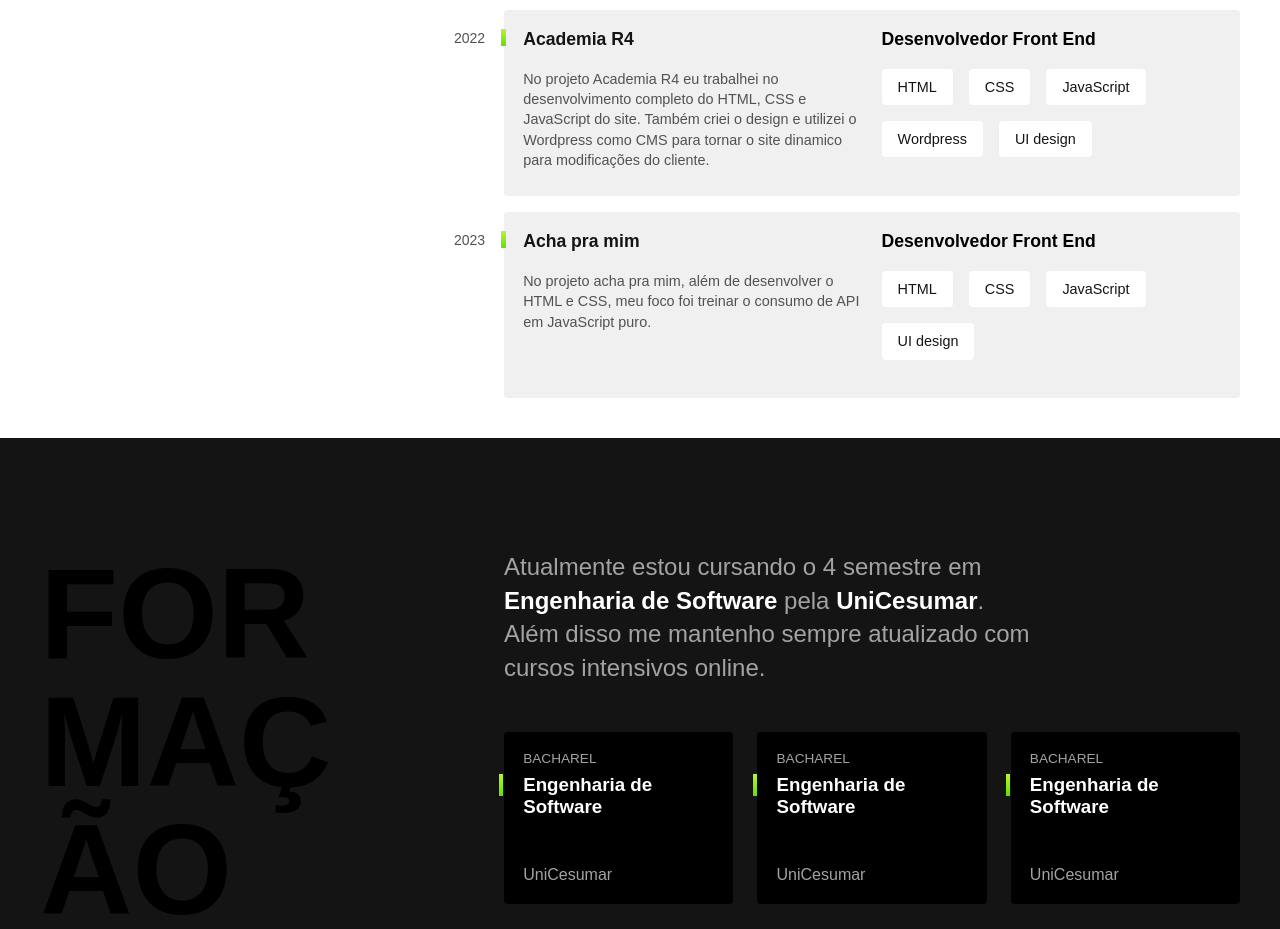
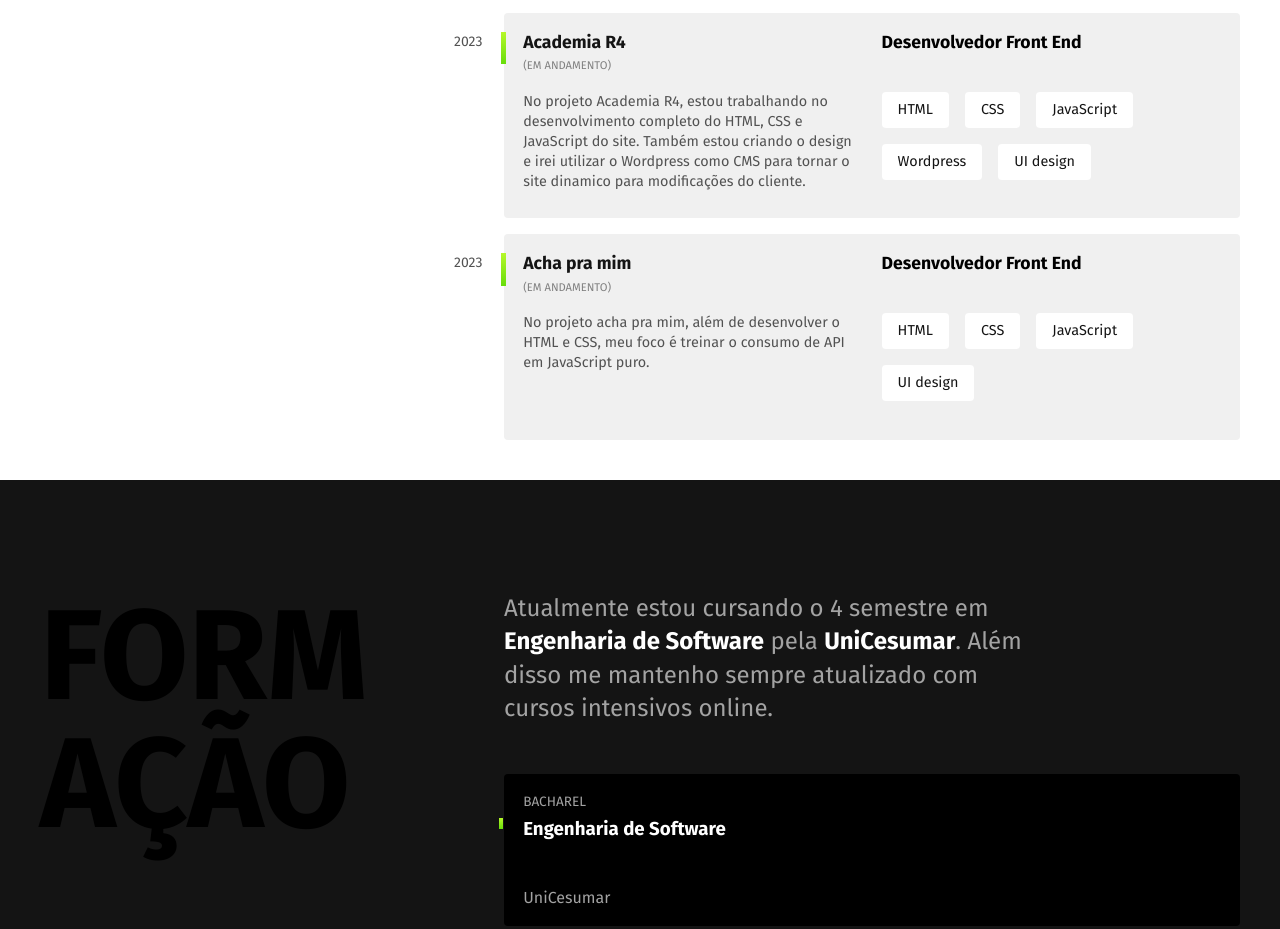
Before and after one commit to matheuscente/curriculo, a plain HTML site: page index.html in a window 1280 px wide. Shown: the part 1144-2073 px from the top of the page. Drawn offline with Linux system fonts and the light colour scheme.

Commit message:
alterações

```diff
--- a/css/experiencia.css
+++ b/css/experiencia.css
@@ -1,3 +1,6 @@
+a {
+    color: inherit;
+}
 .experiencia {
     margin: 0 auto;
     padding: 1.5rem;
@@ -76,6 +79,20 @@
     top: 20px;
 }
 
+.exp-lista-item h2 {
+    gap: 0.4rem;
+    display: flex;
+    flex-direction: column;
+}
+
+h2 span {
+    color: gray;
+    font-weight: 100;
+    font-size: 0.7rem;
+    text-transform: uppercase;
+
+}
+
 @media (max-width: 800px) {
 
     .p-principal {
--- a/css/footer.css
+++ b/css/footer.css
@@ -45,6 +45,15 @@
     font-size: 1.5rem;
 }
 
+.redes {
+    width: fit-content;
+}
+
+.redes:hover {
+    transition: .5s;
+    transform: scale(1.1);
+}
+
 @media (max-width: 800px) {
     .footer-conteiner {
         padding-bottom: 3rem;
--- a/index.html
+++ b/index.html
@@ -3,8 +3,12 @@
 <head>
     <meta charset="UTF-8">
     <meta name="viewport" content="width=device-width, initial-scale=1.0">
+    <meta name="description" content="Desenvolvedor front end no paraná, disponível para freelancer e buscando vaga júnior">
     <title>Vicente - Front End developer</title>
     <link rel="stylesheet" href="./css/style.css">
+    <link rel="preconnect" href="https://fonts.googleapis.com">
+    <link rel="preconnect" href="https://fonts.gstatic.com" crossorigin>
+    <link href="https://fonts.googleapis.com/css2?family=Fira+Sans:wght@400;700&display=swap" rel="stylesheet">
 </head>
 <body>
     <header class="menu">
@@ -28,7 +32,7 @@
             </div>
         </article>
 
-        <article class="experiencia">
+        <article id="experiencia" class="experiencia">
                 <h1 class="titulo-maior">experiência</h1>
 
             <div class="experiencia-conteiner">
@@ -39,8 +43,6 @@
                         <span class="ano">2023</span>
                             <h2 class="titulo1">Bikcraft</h2>
                             <p class="exp-p">No projeto Bikcraft eu trabalhei no desenvolvimento completo do HTML, CSS e JavaScript do site. é um projeto de curso porém montei codifiquei antes de assistir as aulas, somente olhando o design no figma. </p>
-
-
                             <h2 class="titulo2">Desenvolvedor Front End</h2>
                             <ul class="lista-habilidades">
                                 <li>HTML</li>
@@ -50,11 +52,12 @@
 
                     </li>
 
-                    <li class="exp-lista-item">
+                    <li>
+                        <a class="exp-lista-item" href="https://matheuscente.github.io/r4academia/" target="_blank">
 
-                            <span class="ano">2022</span>
-                            <h2 class="titulo1">Academia R4</h2>
-                            <p class="exp-p">No projeto Academia R4 eu trabalhei no desenvolvimento completo do HTML, CSS e JavaScript do site. Também criei o design e utilizei o Wordpress como CMS para tornar o site dinamico para modificações do cliente.</p>
+                            <span class="ano">2023</span>
+                            <h2 class="titulo1">Academia R4 <span>(em andamento)</span></h2>
+                            <p class="exp-p">No projeto Academia R4, estou trabalhando no desenvolvimento completo do HTML, CSS e JavaScript do site. Também estou criando o design e irei utilizar o Wordpress como CMS para tornar o site dinamico para modificações do cliente.</p>
 
 
                             <h2 class="titulo2">Desenvolvedor Front End</h2>
@@ -65,15 +68,14 @@
                                 <li>Wordpress</li>
                                 <li>UI design</li>
                             </ul>
-
+                        </a>
                     </li>
 
-                    <li class="exp-lista-item">
+                    <li >
+                        <a class="exp-lista-item" href="https://matheuscente.github.io/buscacep/" target="_blank" >
                             <span class="ano">2023</span>
-                            <h2 class="titulo1">Acha pra mim</h2>
-                            <p class="exp-p">No projeto acha pra mim, além de desenvolver o HTML e CSS, meu foco foi treinar o consumo de API em JavaScript puro.</p>
-
-
+                            <h2 class="titulo1">Acha pra mim <span>(em andamento)</span></h2>
+                            <p class="exp-p">No projeto acha pra mim, além de desenvolver o HTML e CSS, meu foco é treinar o consumo de API em JavaScript puro.</p>
                             <h2 class="titulo2">Desenvolvedor Front End</h2>
                             <ul class="lista-habilidades">
                                 <li>HTML</li>
@@ -81,7 +83,7 @@
                                 <li>JavaScript</li>
                                 <li>UI design</li>
                             </ul>
-
+                        </a>
                     </li>
 
                 </ul>
@@ -91,7 +93,7 @@
 
 
 
-        <article class="formacao-bg">
+        <article id="formacao" class="formacao-bg">
             <div class="formacao-conteiner">
                 <h1 class="titulo-maior">formação</h1>
                 <div>
@@ -99,16 +101,6 @@
                         pela <strong>UniCesumar</strong>. Além disso me mantenho sempre atualizado com cursos intensivos online.
                     </p>
                     <div class="formacoes">
-                        <div class="formacoes-item">
-                            <span class="formacoes-item-span">bacharel</span>
-                            <h3 class="formacoes-item-titulo">Engenharia de Software</h3>
-                            <span class="formacoes-item-span">UniCesumar</span>
-                        </div>
-                        <div class="formacoes-item">
-                            <span class="formacoes-item-span">bacharel</span>
-                            <h3 class="formacoes-item-titulo">Engenharia de Software</h3>
-                            <span class="formacoes-item-span">UniCesumar</span>
-                        </div>
                         <div class="formacoes-item">
                             <span class="formacoes-item-span">bacharel</span>
                             <h3 class="formacoes-item-titulo">Engenharia de Software</h3>
@@ -149,13 +141,13 @@
         </article>
     </main>
 
-    <footer class="footer-bg">
+    <footer id="contato" class="footer-bg">
         <div class="footer-conteiner">
             <p class="p-principal">Estou disponível para novos projetos no momento. Entre em contato comigo e marcamos uma conversa 👋
             </p>
             <ul class="footer-redes">
-                <li><a href="https://api.whatsapp.com/send/?phone=43996770521&text&type=phone_number&app_absent=0"  target="_blank"><img src="./img/whatsapp.svg" alt="whatsapp"></a></li>
-                <li><a href="https://www.linkedin.com/in/vicente-dos-santos-b48805196/" target="_blank"><img src="./img/linkedin.svg" alt="linkedin"></a></li>
+                <li class="redes"><a href="https://api.whatsapp.com/send/?phone=43996770521&text&type=phone_number&app_absent=0"  target="_blank"><img src="./img/whatsapp.svg" alt="whatsapp"></a></li>
+                <li class="redes"><a href="https://www.linkedin.com/in/vicente-dos-santos-b48805196/" target="_blank"><img src="./img/linkedin.svg" alt="linkedin"></a></li>
                 <li class="email">matheus31102001@gmail.com</li>
             </ul>
         </div>
```
